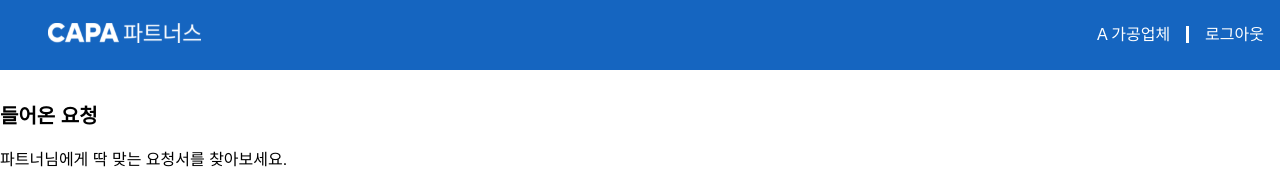
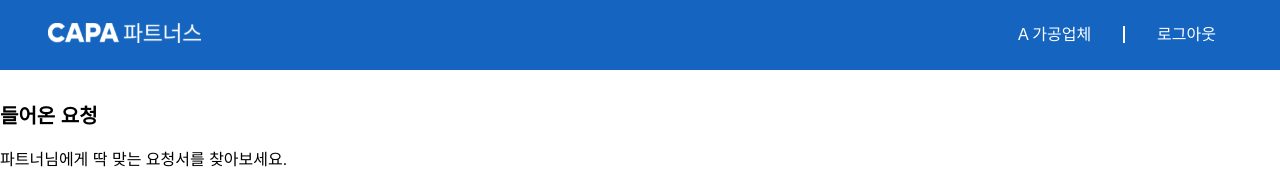
Before and after one commit to badjfas/coding-test, a React (Create React App) app: page / in a window 1280 px wide. Shown: the top 169 px of the page. Built offline with nearby package versions, Linux system fonts and the light colour scheme; no server answers.

Commit message:
헤더 마진

```diff
--- a/src/components/Header.jsx
+++ b/src/components/Header.jsx
@@ -71,11 +71,12 @@ const Btn = styled.span`
     color: white;
     cursor: pointer;
     &:first-child {
-        border-right: 3px solid #fff;
-        padding-right: 1rem;
+        border-right: 2px solid #fff;
+        padding-right: 2rem;
     }
     &:last-child {
-        margin-left: 1rem;
+        margin-left: 2rem;
+        margin-right: 3rem;
     }
     @media (min-width: ${props => props.theme.breakpointMobile}) and (max-width: ${props =>
             props.theme.breakpointTablet}) {
```
